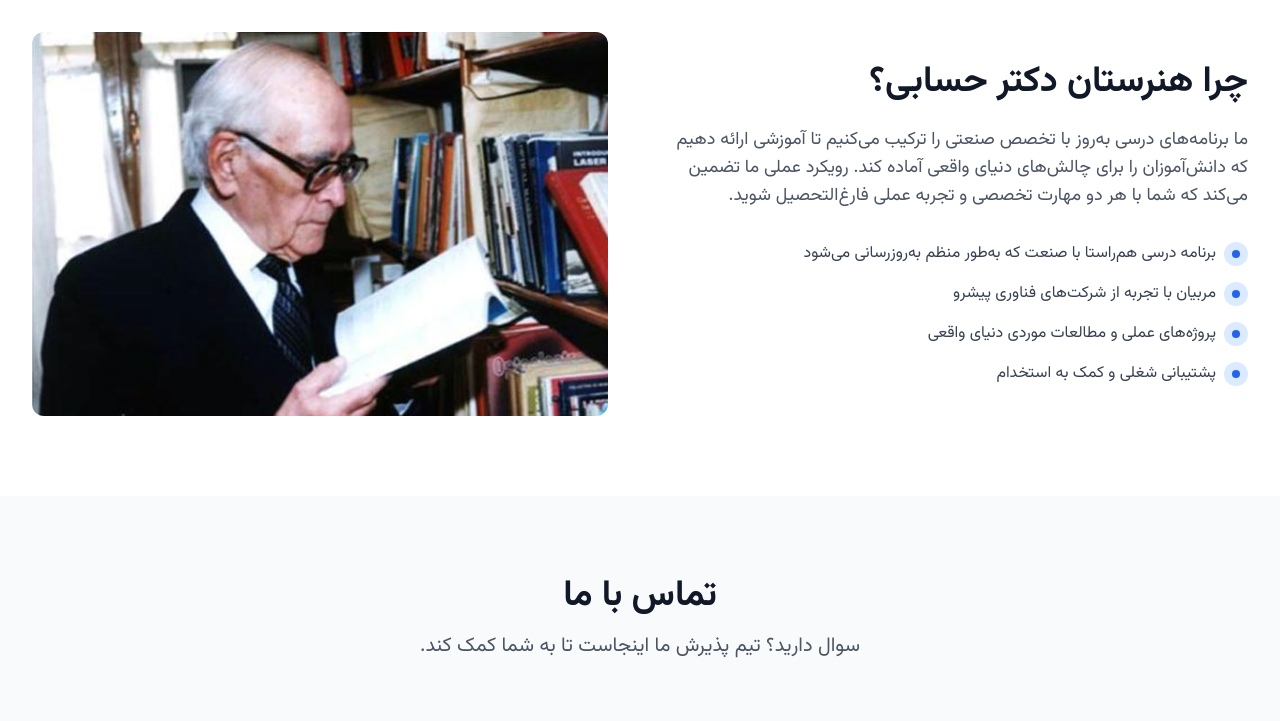
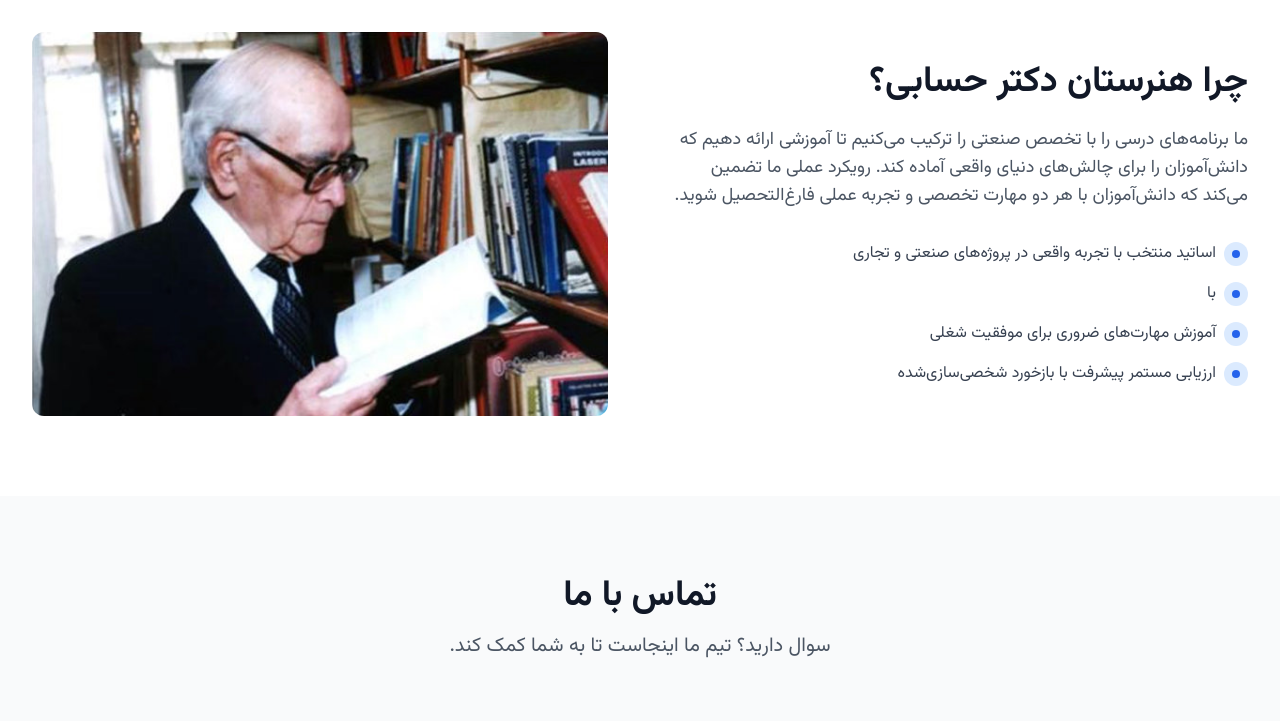
Before and after one commit to lakhimself/hesabiSchoolProject, a plain HTML site: page index.html in a window 1280 px wide. Shown: the part 2220-2941 px from the top of the page. Drawn offline with nearby package versions, Linux system fonts and the light colour scheme; grey boxes are pictures that could not be loaded.

Commit message:
new text added

```diff
--- a/index.html
+++ b/index.html
@@ -291,8 +291,8 @@
                 <div>
                     <h2 class="text-3xl md:text-4xl font-bold text-gray-900 mb-6">چرا هنرستان دکتر حسابی؟ </h2>
                     <p class="text-lg text-gray-600 mb-8">
-                        ما برنامه‌های درسی به‌روز با تخصص صنعتی را ترکیب می‌کنیم تا آموزشی ارائه دهیم که
-                        دانش‌آموزان را برای چالش‌های دنیای واقعی آماده کند. رویکرد عملی ما تضمین می‌کند که شما با
+                        ما برنامه‌های درسی را با تخصص صنعتی را ترکیب می‌کنیم تا آموزشی ارائه دهیم که
+                        دانش‌آموزان را برای چالش‌های دنیای واقعی آماده کند. رویکرد عملی ما تضمین می‌کند که دانش‌آموزان با
                         هر دو مهارت تخصصی و تجربه عملی فارغ‌التحصیل شوید.
                     </p>
                     <ul class="space-y-4">
@@ -300,26 +300,25 @@
                             <div class="bg-blue-100 rounded-full p-2">
                                 <div class="w-2 h-2 bg-blue-600 rounded-full"></div>
                             </div>
-                            <span class="text-gray-700">برنامه درسی هم‌راستا با صنعت که به‌طور منظم به‌روزرسانی
-                                می‌شود</span>
+                            <span class="text-gray-700">اساتید منتخب با تجربه واقعی در پروژه‌های صنعتی و تجاری</span>
                         </li>
                         <li class="flex items-start gap-x-2">
                             <div class="bg-blue-100 rounded-full p-2">
                                 <div class="w-2 h-2 bg-blue-600 rounded-full"></div>
                             </div>
-                            <span class="text-gray-700">مربیان با تجربه از شرکت‌های فناوری پیشرو</span>
+                            <span class="text-gray-700"> با     </span>
                         </li>
                         <li class="flex items-start gap-x-2">
                             <div class="bg-blue-100 rounded-full p-2">
                                 <div class="w-2 h-2 bg-blue-600 rounded-full"></div>
                             </div>
-                            <span class="text-gray-700">پروژه‌های عملی و مطالعات موردی دنیای واقعی</span>
+                            <span class="text-gray-700">آموزش مهارت‌های ضروری برای موفقیت شغلی</span>
                         </li>
                         <li class="flex items-start gap-x-2">
                             <div class="bg-blue-100 rounded-full p-2">
                                 <div class="w-2 h-2 bg-blue-600 rounded-full"></div>
                             </div>
-                            <span class="text-gray-700">پشتیبانی شغلی و کمک به استخدام</span>
+                            <span class="text-gray-700">ارزیابی مستمر پیشرفت با بازخورد شخصی‌سازی‌شده</span>
                         </li>
                     </ul>
                 </div>
@@ -337,7 +336,7 @@
             <div class="text-center mb-16">
                 <h2 class="text-3xl md:text-4xl font-bold text-gray-900 mb-4">تماس با ما</h2>
                 <p class="text-lg md:text-xl text-gray-600 max-w-2xl mx-auto">
-                    سوال دارید؟ تیم پذیرش ما اینجاست تا به شما کمک کند.
+                    سوال دارید؟ تیم ما اینجاست تا به شما کمک کند.
                 </p>
             </div>
 
```
